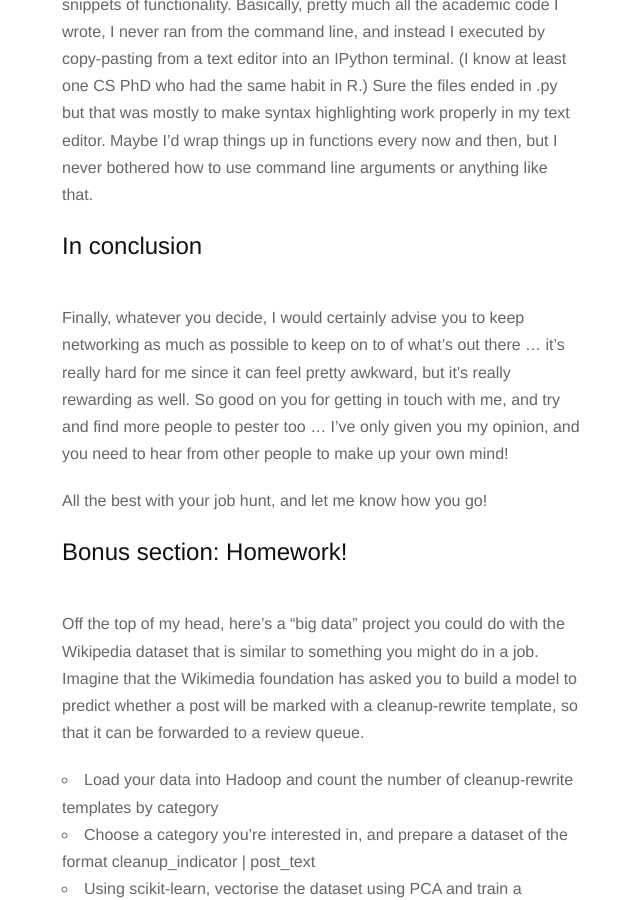
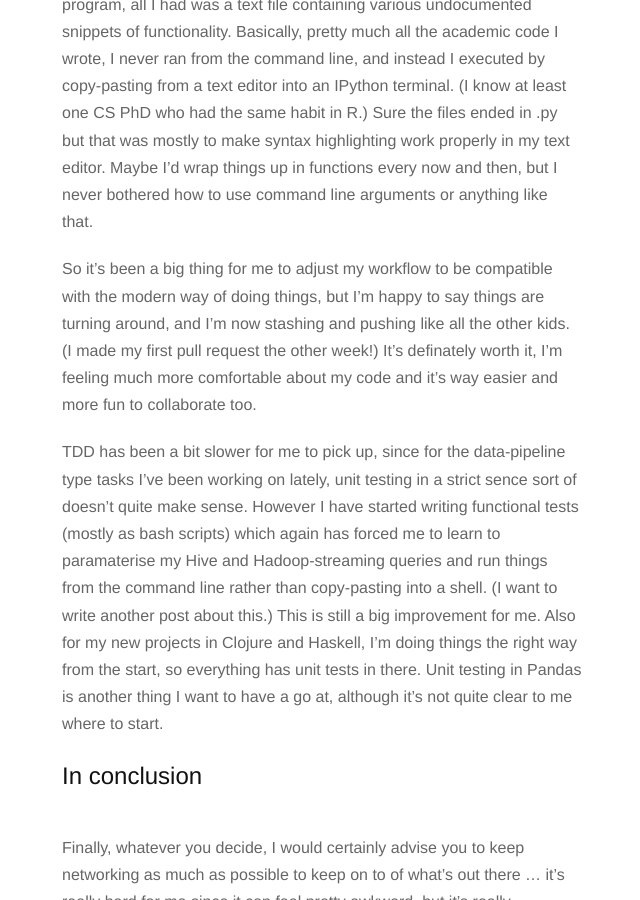
Before and after one commit to themrmax/themrmax.github.io, a Jekyll site: the page built from _posts/2015-10-29-advice-from-a-recovering-academic.md, in a window 1280 px wide and 900 px high, scrolled down 2846 px. Shown: the whole window, without its empty margins (318-958 px from the left). Built offline with Jekyll 4.4.1, drawn with Linux system fonts in a browser that asks for light colours; nearby versions of some CDN libraries; Markdown is read by kramdown in place of the engine named in the settings; some of the changed text lies outside the part shown.

Commit message:
Update 2015-10-29-advice-from-a-recovering-academic.md

```diff
--- a/_posts/2015-10-29-advice-from-a-recovering-academic.md
+++ b/_posts/2015-10-29-advice-from-a-recovering-academic.md
@@ -2,7 +2,7 @@
 title: Advice from a recovering academic
 layout: post
 ---
-A friend from uni is just finishing his PhD and got in touch with me asking for advice about finding a non-academic job. I really enjoyed the chance to reflect on my past couple of years, and I thought I might share my letter to him in case it's useful to other people.
+A friend from uni is just finishing his PhD and got in touch with me asking for advice about finding a non-academic job, and the difference between academia and industry. I really enjoyed the chance to reflect on my past couple of years, and I thought I might share my advice to him in case it's useful to other people.
 
 Hey A.
 
@@ -33,6 +33,9 @@ OK so this one's been tough for me, and I suspect is not a unique experience amo
 
 When I first tried to use Git, the first thing I needed to know was "when do I do a commit". The standard answer is "when your program works" (aka "don't break the build"), but the problem was that I **never** had a "working" program, all I had was a text file containing various undocumented snippets of functionality. Basically, pretty much all the academic code I wrote, I never ran from the command line, and instead I executed by copy-pasting from a text editor into an IPython terminal. (I know at least one CS PhD who had the same habit in R.) Sure the files ended in `.py` but that was mostly to make syntax highlighting work properly in my text editor. Maybe I'd wrap things up in functions every now and then, but I never bothered how to use command line arguments or anything like that.
 
+So it's been a big thing for me to adjust my workflow to be compatible with the modern way of doing things, but I'm happy to say things are turning around, and I'm now stashing and pushing like all the other kids. (I made my first pull request the other week!) It's definately worth it, I'm feeling much more comfortable about my code and it's way easier and more fun to collaborate too.
+
+TDD has been a bit slower for me to pick up, since for the data-pipeline type tasks I've been working on lately, unit testing in a strict sence sort of doesn't quite make sense. However I have started writing functional tests (mostly as bash scripts) which again has forced me to learn to paramaterise my Hive and Hadoop-streaming queries and run things from the command line rather than copy-pasting into a shell. (I want to write another post about this.) This is still a big improvement for me. Also for my new projects in Clojure and Haskell, I'm doing things the right way from the start, so everything has unit tests in there. Unit testing in Pandas is another thing I want to have a go at, although it's not quite clear to me where to start.
 
 ##In conclusion
 
```
